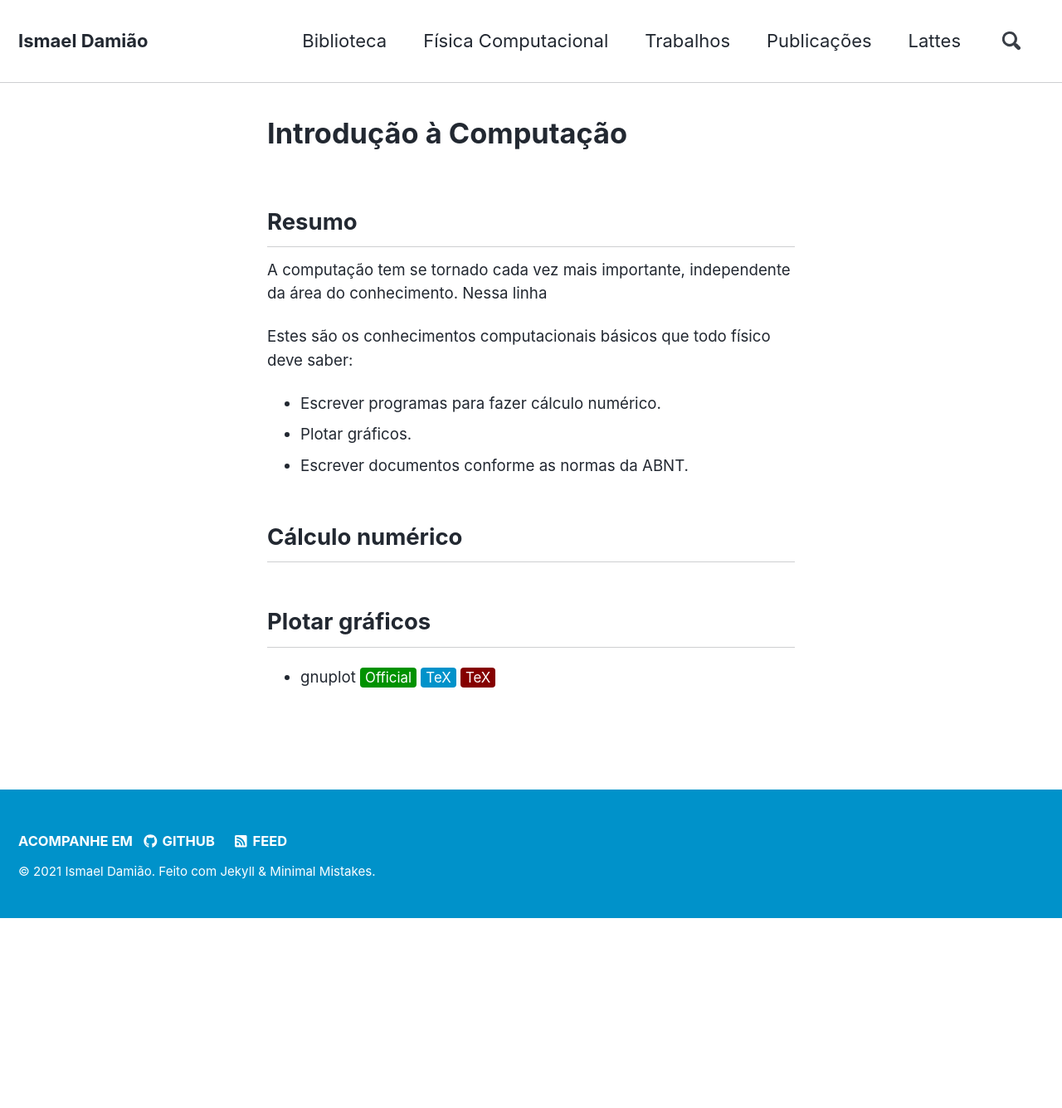
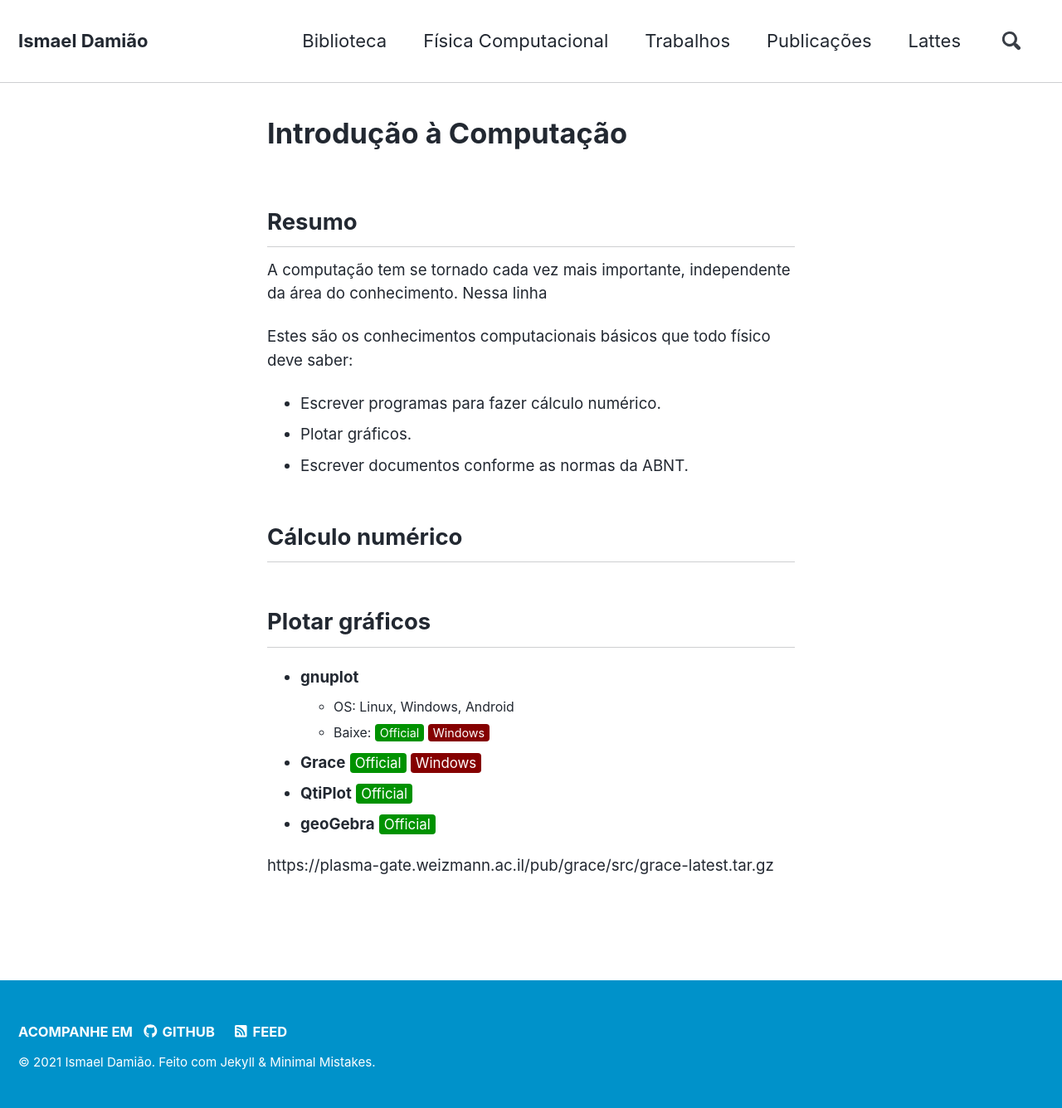
Before and after one commit to ismaeldamiao/ismaeldamiao.github.io, a Jekyll site: the page built from _pages/pt/ComputationalPhysics/Introduction.md, in a window 1280 px wide. Shown: the whole page at 83% size. Built offline with Jekyll 4.4.1, drawn with Linux system fonts in a browser that asks for light colours; nearby versions of some CDN libraries; before the commit the page ends 1107 px from its top, so only the background shows below that.

Commit message:
Update Introduction.md

```diff
--- a/_pages/pt/ComputationalPhysics/Introduction.md
+++ b/_pages/pt/ComputationalPhysics/Introduction.md
@@ -43,7 +43,17 @@ Estes são os conhecimentos computacionais básicos que todo físico deve saber:
 
 ## Plotar gráficos
 
-* gnuplot
+* **gnuplot**
+  * OS: Linux, Windows, Android
+  * Baixe:
    <a href="http://www.gnuplot.info/download.html"><button class="button bnt_green">Official</button></a>
-   <a href="http://www.gnuplot.info/download.html"><button class="button bnt_blue">TeX</button></a>
-   <a href="http://www.gnuplot.info/download.html"><button class="button bnt_red">TeX</button></a>
+   <a href="https://cygwin.com/install.html"><button class="button bnt_red">Windows</button></a>
+* **Grace**
+   <a href="https://www.geogebra.org/download"><button class="button bnt_green">Official</button></a>
+   <a href="https://cygwin.com/install.html"><button class="button bnt_red">Windows</button></a>
+* **QtiPlot**
+   <a href="https://www.qtiplot.com/demo.html"><button class="button bnt_green">Official</button></a>
+* **geoGebra**
+   <a href="https://www.geogebra.org/download"><button class="button bnt_green">Official</button></a>
+
+https://plasma-gate.weizmann.ac.il/pub/grace/src/grace-latest.tar.gz
```
